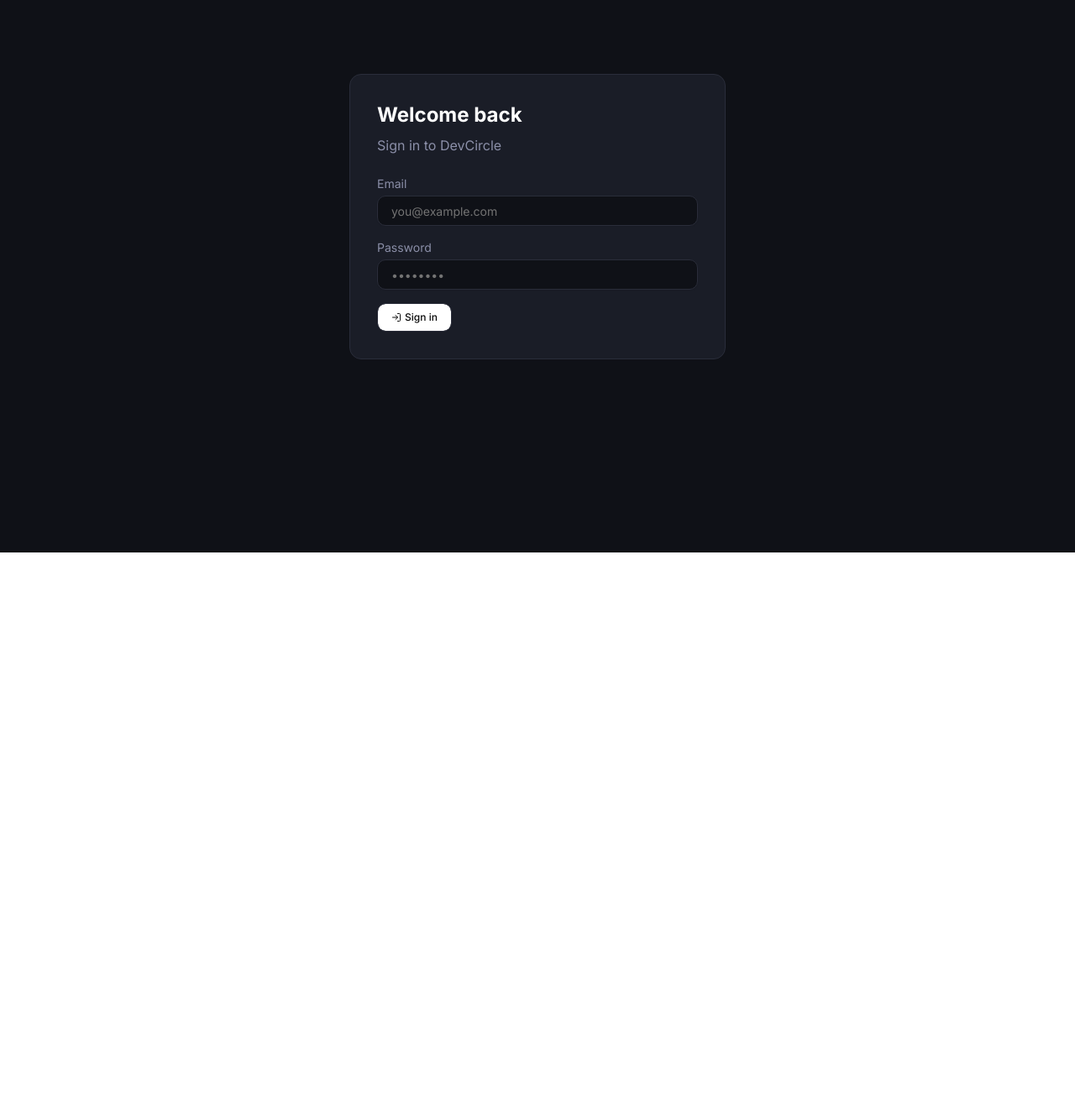
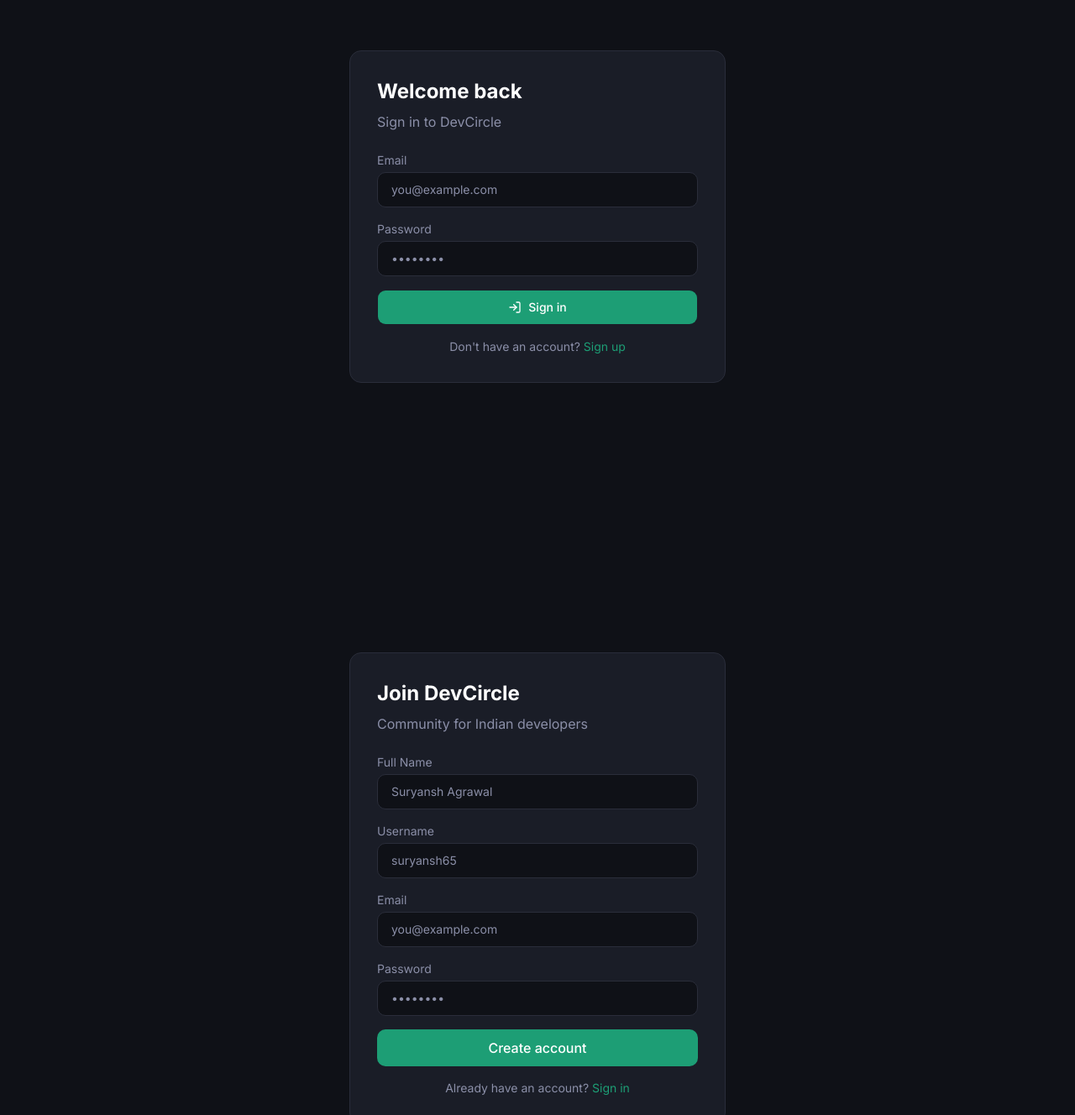
Before and after one commit to Suryansh65/DevCircle, a Next.js app: page / in a window 1280 px wide. Shown: the part 142-1470 px from the top of the page at 84% size. Before the commit the page ends 800 px from the top, so only its background shows below. Built offline with nearby package versions, Linux system fonts and the light colour scheme; no server answers.

Commit message:
feat: add signup page and integrate with login in the home component

```diff
--- a/app/Auth/login/page.tsx
+++ b/app/Auth/login/page.tsx
@@ -50,7 +50,7 @@
           {/* Email */}
           <div>
             <label className="text-sm text-[#8B8FA8] mb-1 block">Email</label>
-            <Input
+            <input
               id="email"
               type="email"
               placeholder="you@example.com"
@@ -64,7 +64,7 @@
             <label className="text-sm text-[#8B8FA8] mb-1 block">
               Password
             </label>
-            <Input
+            <input
               type="password"
               value={password}
               onChange={(e) => setPassword(e.target.value)}
@@ -74,16 +74,21 @@
           </div>
 
           {/* Login button */}
-          {/* className="{w-full bg=[#1d9e75] hover:bg-[#17876A] text-white font-medium py-2.5 rounded-lg transition-colors disabled:opacity-50 disabled:cursor-not-allowed}" */}
           <Button
-            size="xs"
-            variant="outline"
             onClick={handleLogin}
             disabled={loading}
-            className="outline-none border-[#2A2D3A] p-4 rounded-lg hover:bg-[#2A2D3A]"
+            className="w-full bg-[#1D9E75] hover:bg-[#17876A] text-white
+                       font-medium py-2.5 h-auto rounded-lg transition-colors
+                       disabled:opacity-50 disabled:cursor-not-allowed gap-2"
           >
-           <LogIn /> {loading ? "Signing in..." : "Sign in"}
+            <LogIn /> {loading ? "Signing in..." : "Sign in"}
           </Button>
+             <p className="text-center text-sm text-[#8B8FA8]">
+            Don&apos;t have an account?{" "}
+            <a href="/Auth/signup" className="text-[#1D9E75] hover:underline">
+              Sign up
+            </a>
+          </p>
         </div>
       </div>
     </div>
--- a/app/Auth/signup/page.tsx
+++ b/app/Auth/signup/page.tsx
@@ -0,0 +1,136 @@
+"use client";
+
+import { createSupabaseClient } from "@/app/lib/supabase/client";
+import { useState } from "react";
+import { useRouter } from "next/navigation";
+
+export default function SignupPage(){
+    const [email,setEmail] = useState("");
+    const [password,setPassword] = useState("");
+    const [name, setName] = useState("");
+    const [username, setUsername] = useState("");
+    const [error,setError] = useState("");
+    const [loading,setLoading] = useState(false);
+
+    const supabase = createSupabaseClient();
+    const router = useRouter();
+
+    async function handleSignup(){
+        setLoading(true);
+        setError("");
+
+        // Step:1 Create Auth user in Supabase Auth
+        const {data,error: authError} = await supabase.auth.signUp({
+            email,
+            password,
+        });
+
+        if(authError){
+            setError(authError.message);
+            setLoading(false);
+            return;
+        }
+
+        // Step:2 Insert into our user table
+        if(data.user){
+            const {error:dbError} = await supabase.from("users").insert({
+                id: data.user.id,
+                name,
+                username: username.toLowerCase(),
+                bio:"",
+                skills:[],
+            });
+
+            if(dbError){
+                setError(dbError.message);
+                setLoading(false);
+                return;
+            }
+        }
+        router.push("/feed");
+        router.refresh();
+    }
+    return (
+        <div className="min-h-screen bg-[#0F1117] flex items-center justify-center" >
+            <div className="bg-[#1A1D27] border border-[#2A2D3A] rounded-xl p-8 w-full max-w-md" >
+                <h1 className="text-2xl font-bold text-white mb-2" >Join DevCircle</h1>
+                <p className="text-[#8B8FA8] mb-6" >Community for Indian developers</p>
+
+            {error && (
+                <div className="bg-red-500/10 border border-red-500/30 text-red-400 rounded-lg p-3 mb-4 text-sm" >{error}</div>
+            )}
+                  <div className="space-y-4">
+          <div>
+            <label className="text-sm text-[#8B8FA8] mb-1 block">Full Name</label>
+            <input
+              type="text"
+              value={name}
+              onChange={(e) => setName(e.target.value)}
+              placeholder="Suryansh Agrawal"
+              className="w-full bg-[#0F1117] border border-[#2A2D3A] rounded-lg
+                         px-4 py-2.5 text-white placeholder-[#8B8FA8]
+                         focus:outline-none focus:border-[#1D9E75] text-sm"
+            />
+          </div>
+
+          <div>
+            <label className="text-sm text-[#8B8FA8] mb-1 block">Username</label>
+            <input
+              type="text"
+              value={username}
+              onChange={(e) => setUsername(e.target.value)}
+              placeholder="suryansh65"
+              className="w-full bg-[#0F1117] border border-[#2A2D3A] rounded-lg
+                         px-4 py-2.5 text-white placeholder-[#8B8FA8]
+                         focus:outline-none focus:border-[#1D9E75] text-sm"
+            />
+          </div>
+
+          <div>
+            <label className="text-sm text-[#8B8FA8] mb-1 block">Email</label>
+            <input
+              type="email"
+              value={email}
+              onChange={(e) => setEmail(e.target.value)}
+              placeholder="you@example.com"
+              className="w-full bg-[#0F1117] border border-[#2A2D3A] rounded-lg
+                         px-4 py-2.5 text-white placeholder-[#8B8FA8]
+                         focus:outline-none focus:border-[#1D9E75] text-sm"
+            />
+          </div>
+
+          <div>
+            <label className="text-sm text-[#8B8FA8] mb-1 block">Password</label>
+            <input
+              type="password"
+              value={password}
+              onChange={(e) => setPassword(e.target.value)}
+              placeholder="••••••••"
+              className="w-full bg-[#0F1117] border border-[#2A2D3A] rounded-lg
+                         px-4 py-2.5 text-white placeholder-[#8B8FA8]
+                         focus:outline-none focus:border-[#1D9E75] text-sm"
+            />
+          </div>
+
+          <button
+            onClick={handleSignup}
+            disabled={loading}
+            className="w-full bg-[#1D9E75] hover:bg-[#17876A] text-white
+                       font-medium py-2.5 rounded-lg transition-colors
+                       disabled:opacity-50 disabled:cursor-not-allowed"
+          >
+            {loading ? "Creating account..." : "Create account"}
+          </button>
+
+          <p className="text-center text-sm text-[#8B8FA8]">
+            Already have an account?{" "}
+            <a href="/Auth/login" className="text-[#1D9E75] hover:underline">
+              Sign in
+            </a>
+          </p>
+        </div>
+            </div>
+
+        </div>
+    )
+}
--- a/app/page.tsx
+++ b/app/page.tsx
@@ -1,12 +1,16 @@
 import { createClient } from "./lib/supabase/server-client";
 import LoginPage from "./Auth/login/page";
+import SignupPage from "./Auth/signup/page";
 
 export default async function Home() {
   const supabase = await createClient();
   const { data: { user }, error } = await supabase.auth.getUser();
 
   return !user ? (
+    <>
     <LoginPage />
+    <SignupPage />
+    </>
   ) : (
     <div>
       <p style={{ color: "green" }}>Logged in as: {user.email}</p>
```
Also changed, not shown: .claude/launch.json (added).
